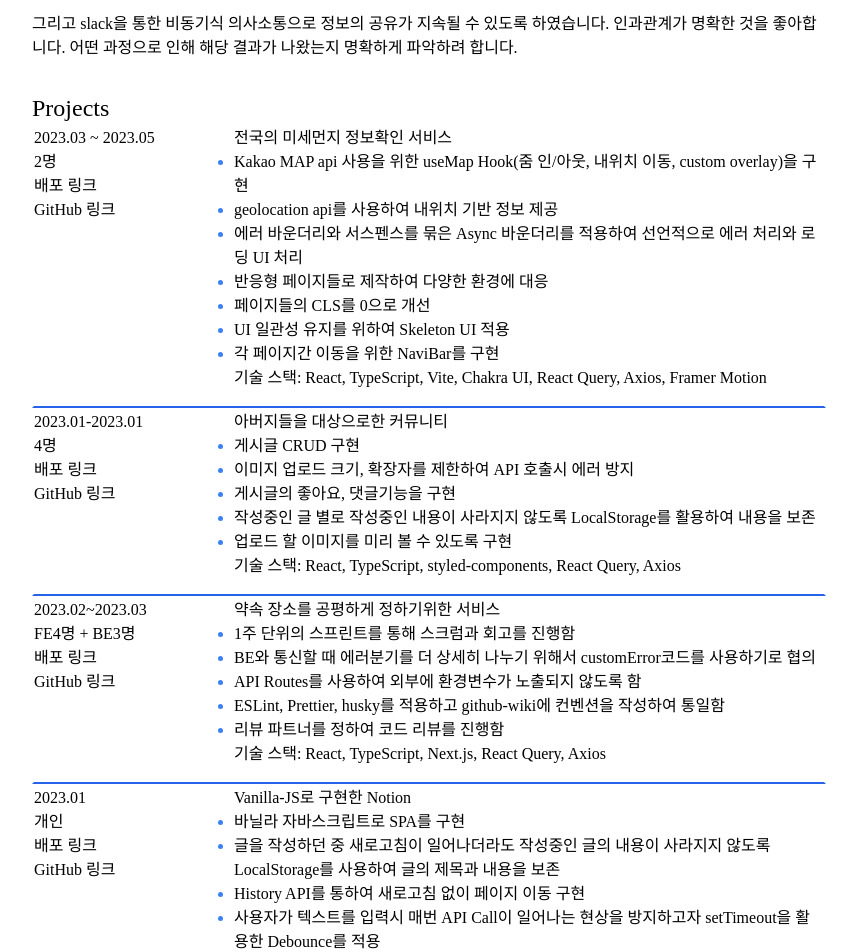
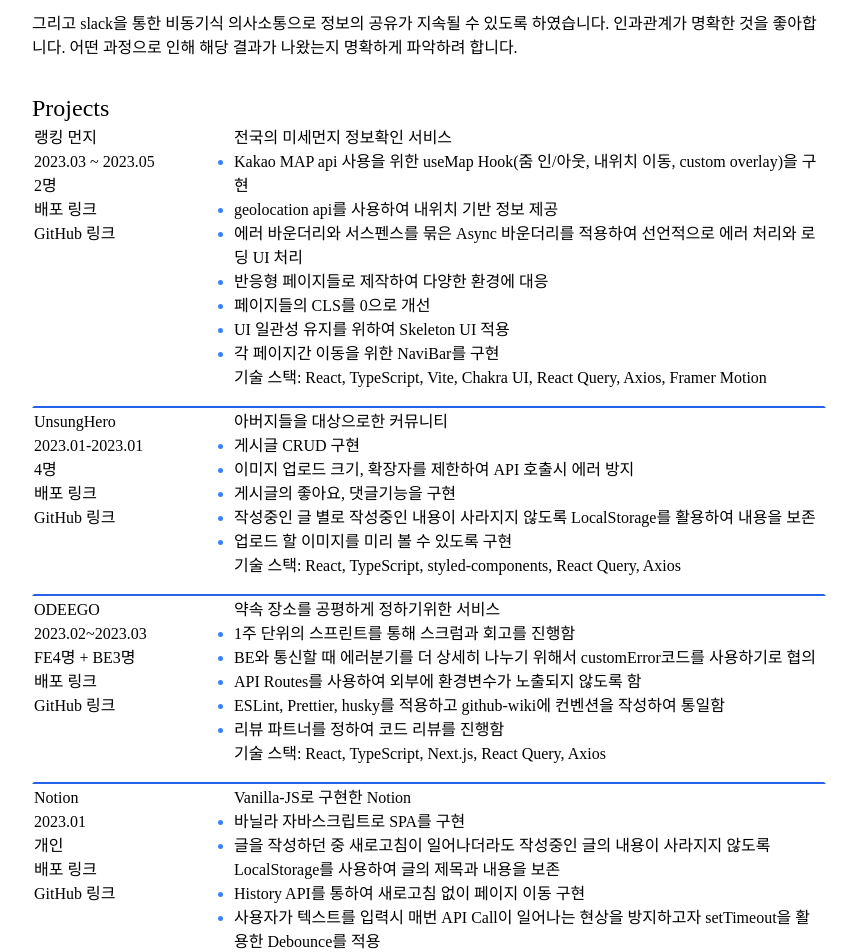
Before and after one commit to jaekwanAHN/resume, a Next.js app: page / in a window 1280 px wide. Shown: the part 180-1132 px from the top of the page, without its empty margins (211-1068 px from the left). Built offline with nearby package versions, Linux system fonts and the light colour scheme; a web font is replaced by a local one.

Commit message:
Feat: 프로젝트 이름 추가

```diff
--- a/src/components/Projects/InfoDate.tsx
+++ b/src/components/Projects/InfoDate.tsx
@@ -1,11 +1,17 @@
 interface InFoDateProps {
+  projectTitle: string;
   projectDate: string;
   projectParticipants: string;
 }
 
-const InfoDate = ({ projectDate, projectParticipants }: InFoDateProps) => {
+const InfoDate = ({
+  projectTitle,
+  projectDate,
+  projectParticipants,
+}: InFoDateProps) => {
   return (
     <>
+      <p>{projectTitle}</p>
       <p>{projectDate}</p>
       <p>{projectParticipants}</p>
     </>
--- a/src/components/Projects/ProjectInfos.tsx
+++ b/src/components/Projects/ProjectInfos.tsx
@@ -2,6 +2,7 @@ import InfoDate from '@/components/Projects/InfoDate';
 import InfoLinks from '@/components/Projects/InfoLinks';
 
 interface ProjectInfos {
+  projectTitle: string;
   projectDate: string;
   projectParticipants: string;
   deployLink: string;
@@ -9,6 +10,7 @@ interface ProjectInfos {
 }
 
 const ProjectInfos = ({
+  projectTitle,
   projectDate,
   projectParticipants,
   deployLink,
@@ -17,6 +19,7 @@ const ProjectInfos = ({
   return (
     <div className="min-w-[200px] pr-8">
       <InfoDate
+        projectTitle={projectTitle}
         projectDate={projectDate}
         projectParticipants={projectParticipants}
       />
--- a/src/components/Projects/index.tsx
+++ b/src/components/Projects/index.tsx
@@ -13,12 +13,13 @@ const Projects = ({ projects }: ProjectInfoProps) => {
       {projects.map((project) => {
         return (
           <div
-            key={project.title}
+            key={project.projectTitle}
             className="flex flex-row border-2 border-transparent border-b-blue-600
           pb-4"
           >
             <div className="flex">
               <ProjectInfos
+                projectTitle={project.projectTitle}
                 projectDate={project.projectDate}
                 projectParticipants={project.projectParticipants}
                 deployLink={project.deployLink}
--- a/src/data/projects.ts
+++ b/src/data/projects.ts
@@ -2,7 +2,7 @@ import { ProjectInfo } from '@/types';
 
 export const projects: ProjectInfo[] = [
   {
-    title: '랭킹 먼지',
+    projectTitle: '랭킹 먼지',
     description: '전국의 미세먼지 정보확인 서비스',
     projectDate: '2023.03 ~ 2023.05',
     projectParticipants: '2명',
@@ -28,7 +28,7 @@ export const projects: ProjectInfo[] = [
     ],
   },
   {
-    title: 'UnsungHero',
+    projectTitle: 'UnsungHero',
     description: '아버지들을 대상으로한 커뮤니티',
     projectDate: '2023.01-2023.01',
     projectParticipants: '4명',
@@ -50,7 +50,7 @@ export const projects: ProjectInfo[] = [
     ],
   },
   {
-    title: 'ODEEGO',
+    projectTitle: 'ODEEGO',
     description: '약속 장소를 공평하게 정하기위한 서비스',
     projectDate: '2023.02~2023.03',
     projectParticipants: 'FE4명 + BE3명',
@@ -66,7 +66,7 @@ export const projects: ProjectInfo[] = [
     ],
   },
   {
-    title: 'Notion',
+    projectTitle: 'Notion',
     description: 'Vanilla-JS로 구현한 Notion',
     projectDate: '2023.01',
     projectParticipants: '개인',
--- a/src/types/index.ts
+++ b/src/types/index.ts
@@ -1,5 +1,5 @@
 export interface ProjectInfo {
-  title: string;
+  projectTitle: string;
   description: string;
   projectDate: string;
   projectParticipants: string;
```
